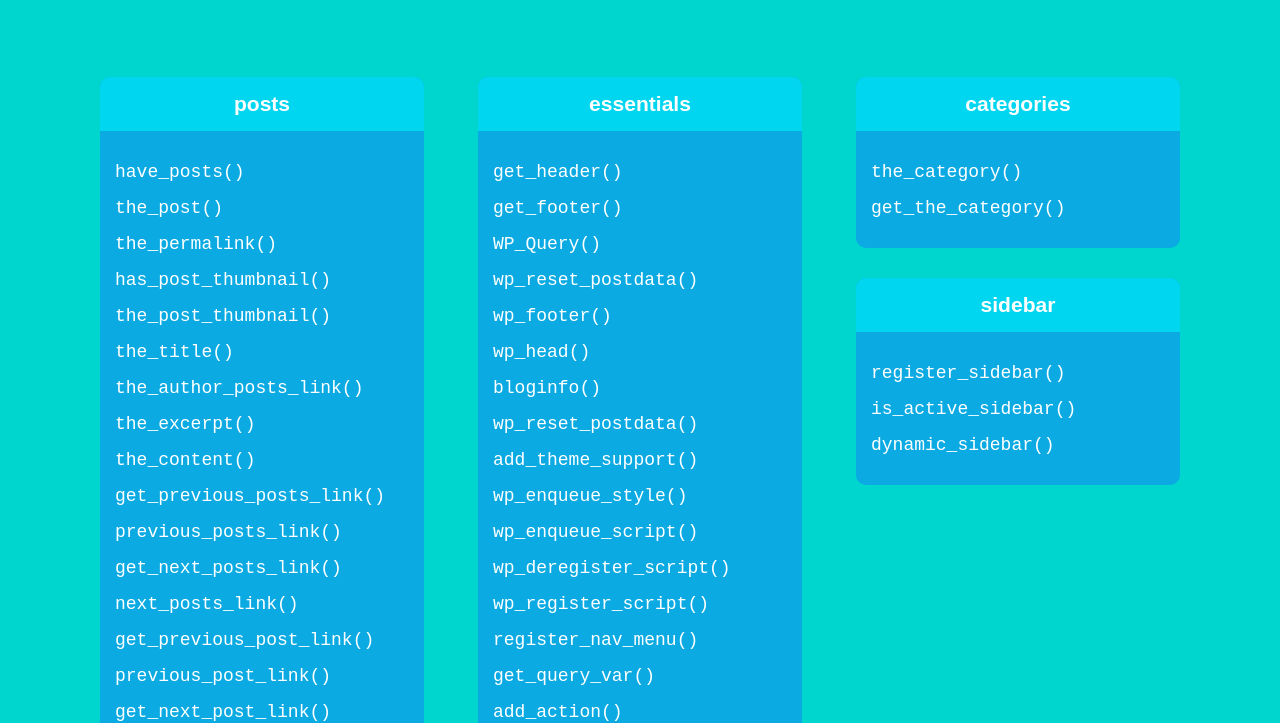
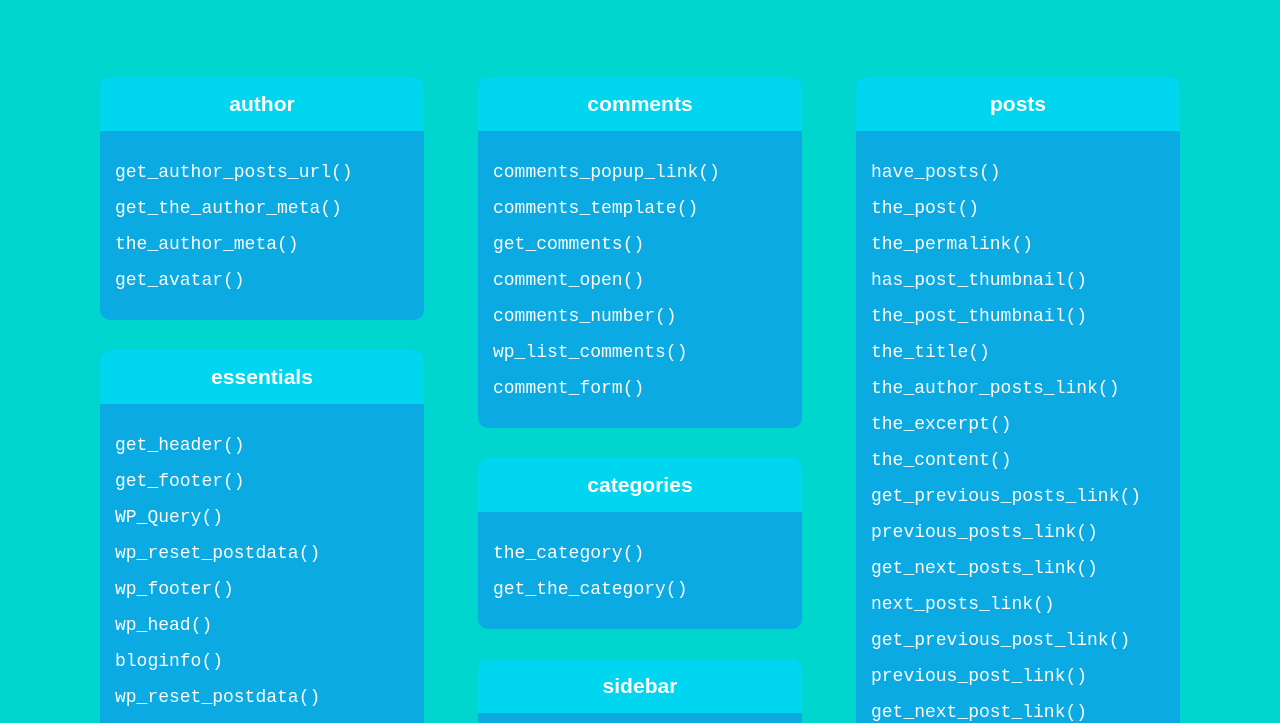
Before and after one commit to ezzdin-atef/WordPress-Reference, a plain HTML site: page index.html in a window 1280 px wide. Shown: the part 78-801 px from the top of the page. Drawn offline with Linux system fonts and the light colour scheme.

Commit message:
make the column dynamic

```diff
--- a/css/style.css
+++ b/css/style.css
@@ -29,11 +29,11 @@ h1 {
 }
 .container > div {
   width: 30%;
+  height: fit-content;
 }
 .container > div > div {
   margin: 30px 0;
   background-color: var(--div-background);
-  height: fit-content;
   border-radius: 10px;
 }
 .container > div h3 {
--- a/js/main.js
+++ b/js/main.js
@@ -5,7 +5,7 @@ const elements = {
   right: document.querySelector(".container .right"),
 };
 
-function getData(name, position) {
+function getData(name) {
   let xhr = new XMLHttpRequest();
   xhr.open("GET", `json/${name}.json`, true);
   xhr.send();
@@ -38,22 +38,23 @@ function getData(name, position) {
       mainDiv.appendChild(ul);
 
       // append the element to the container
-      if (position === "right") elements.right.appendChild(mainDiv);
-      else if (position === "left") elements.left.appendChild(mainDiv);
-      else if (position === "center") elements.center.appendChild(mainDiv);
+      let leftHeight = elements.left.clientHeight;
+      let rightHeight = elements.right.clientHeight;
+      let centerHeight = elements.center.clientHeight;
+
+      if (rightHeight <= leftHeight && rightHeight <= centerHeight)
+        elements.right.appendChild(mainDiv);
+      else if (leftHeight <= rightHeight && leftHeight <= centerHeight)
+        elements.left.appendChild(mainDiv);
+      else elements.center.appendChild(mainDiv);
+      console.log();
     }
   };
 }
 
-// left
-getData("posts", "left");
-getData("author", "left");
-getData("comments", "left");
-
-// center
-getData("essentials", "center");
-
-// right
-
-getData("categories", "right");
-getData("sidebar", "right");
+getData("posts");
+getData("author");
+getData("comments");
+getData("essentials");
+getData("categories");
+getData("sidebar");
```
